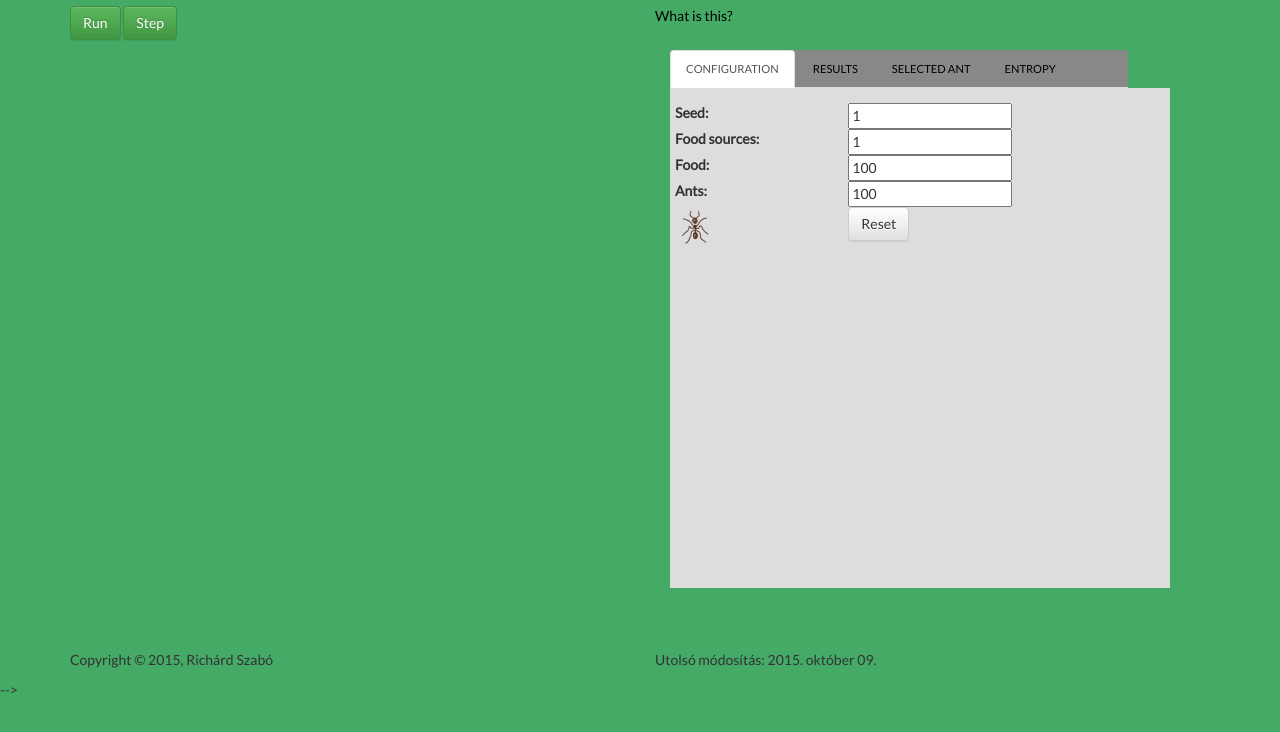
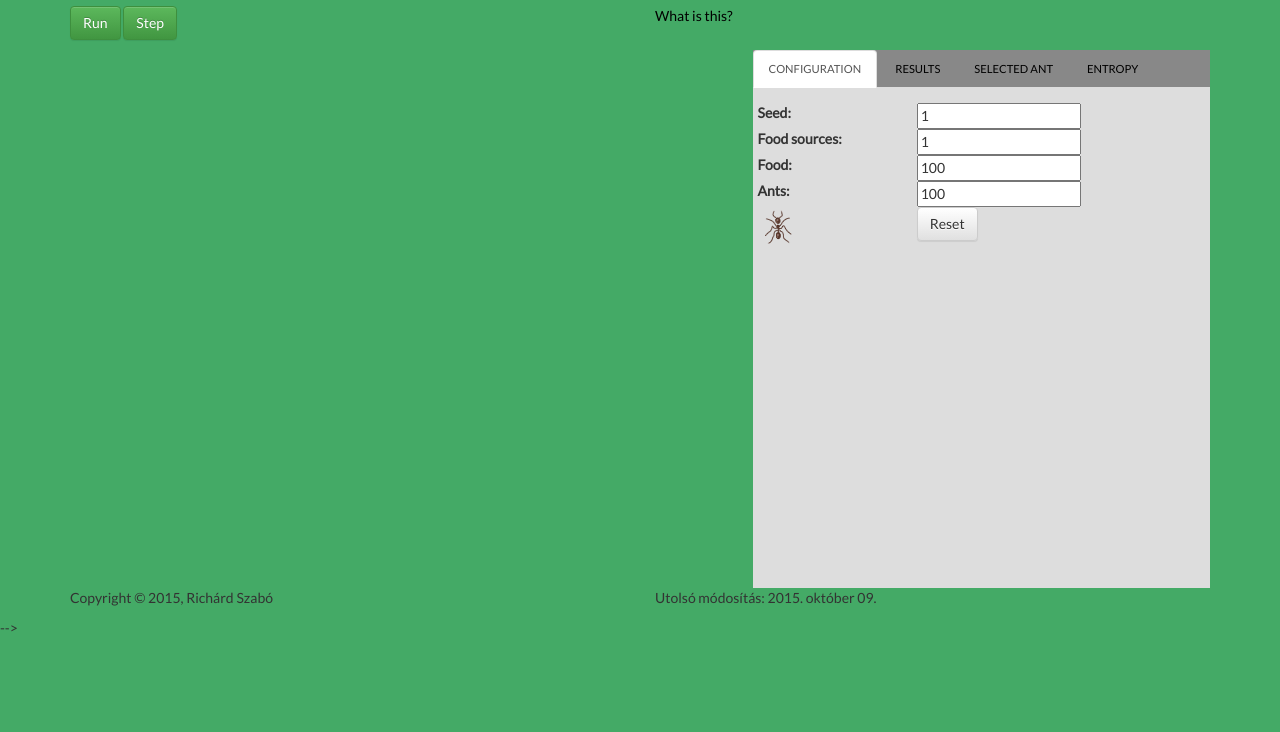
Before and after one commit to richardszabo/ant-ropy, a website: page index.html in a window 1280 px wide. Shown: the part 68-800 px from the top of the page. Drawn offline with nearby package versions, Linux system fonts and the light colour scheme; a script that the page names is missing.

Commit message:
Fix canvas size.

```diff
--- a/ant-ropy.css
+++ b/ant-ropy.css
@@ -8,10 +8,10 @@ body {
 .button-row {
     padding-bottom: 10px;
 }
-.first-column {
-    height: 600px;
-    width: 600px;
-}
+/*.first-row {
+    min-height: 400px;
+    min-width: 400px;
+}*/
 #ant_canvases canvas {
     position: absolute;
     width: 600px;
@@ -46,7 +46,7 @@ a {
     background-color:#dddddd;
     padding:5px;
     min-height: 500px;
-    min-width: 500px;
+    //min-width: 500px;
 }
 h1 {
     text-align: center;
```
